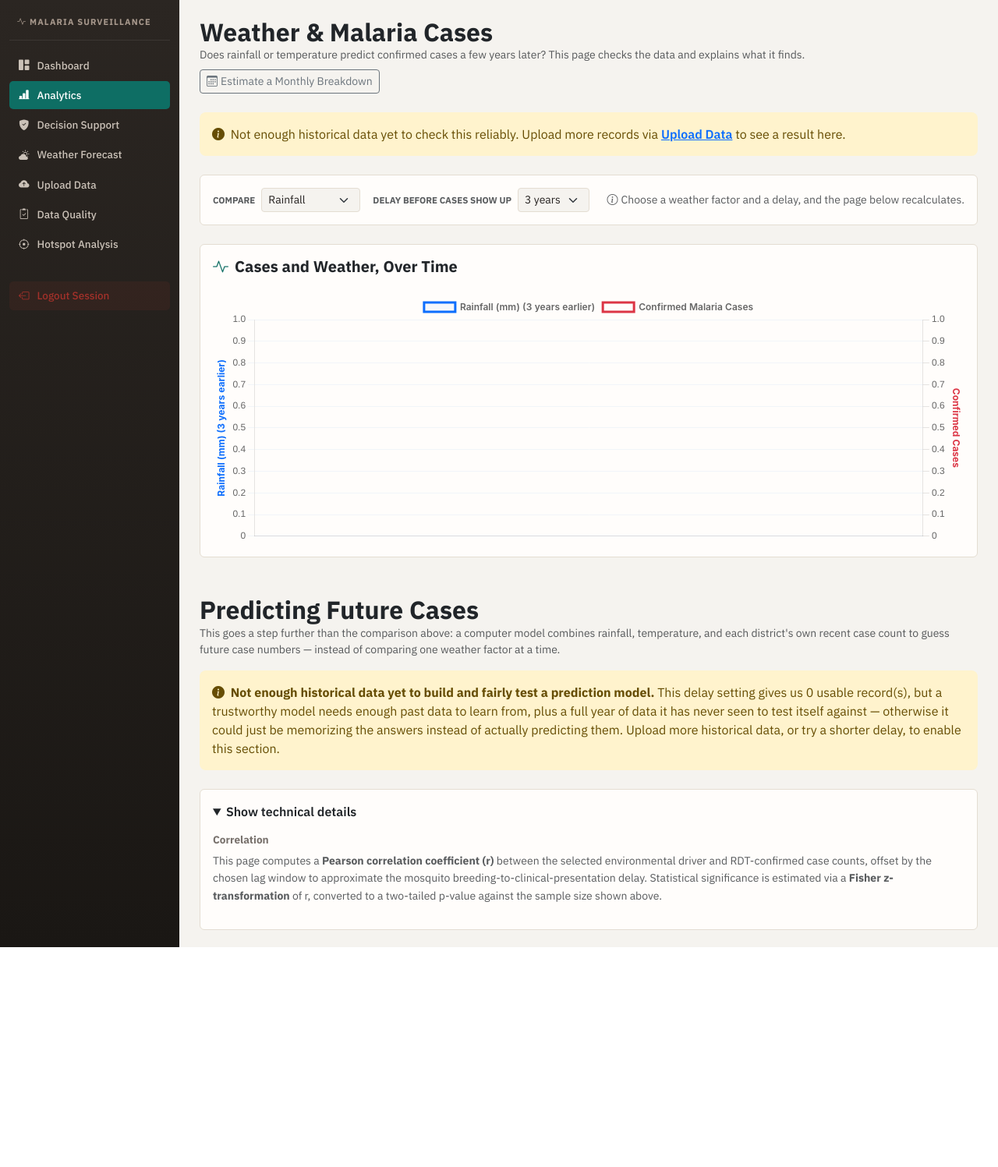
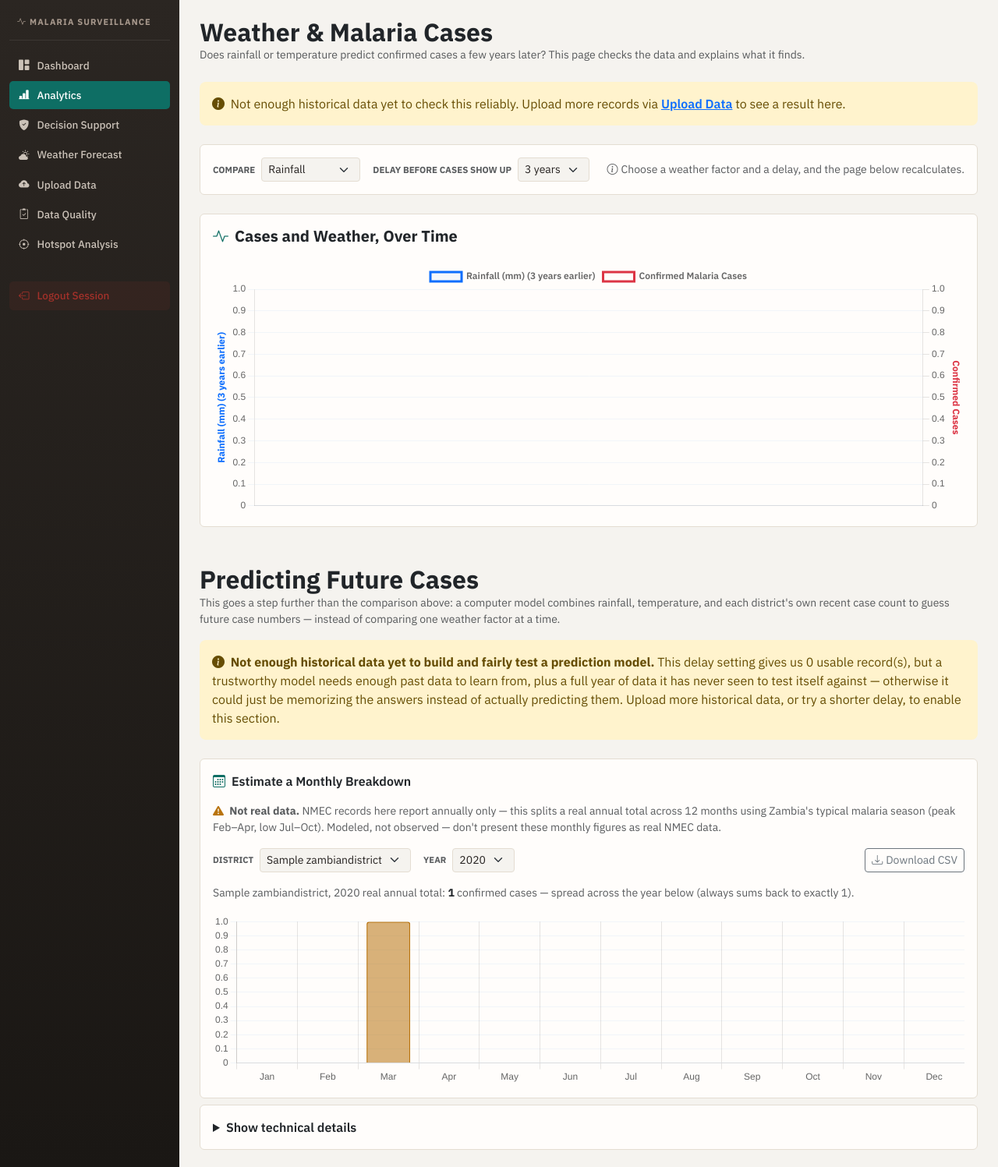
Before and after one commit to LadyStephania/Malaria-analytics-, a Django app: page /analytics/ in a window 1280 px wide, after a click on "Estimate a Monthly Breakdown". Shown: the whole page at 78% size. Before the commit the page ends 1215 px from the top, so only its background shows below. Run offline with Django 5.2, Linux system fonts and the light colour scheme; a user stored in the database is signed in; tables that the repository leaves empty hold one stand-in row (values such as "Sample post").

Commit message:
Merge the Estimated Monthly Distribution page into Analytics
Folded the standalone /analytics/monthly-estimate/ page into a
collapsed section on the Analytics page itself, since it's the same
"this data is annual-only" context as the rest of that page - no
reason for it to be a separate page reached by a header button.

Trimmed on the way in, not just relocated:
- Dropped the standalone "Real Annual Total" stat card and the "What
  This Estimate Assumes" card - both said the same thing already
  covered by the one warning paragraph and the inline total line, so
  keeping all three was pure repetition.
- Dropped the monthly breakdown table - the chart already shows the
  shape, exact figures are one click away via the still-present CSV
  download, and having a chart AND a table both showing the identical
  12 numbers on the same page was redundant.
- Condensed the "this is not real data" banner from a full alert block
  to one tight paragraph, appropriately sized for a sub-section rather
  than a whole page's headline warning.

The district/year picker form and the correlation driver/lag form now
each carry hidden inputs preserving the other's current selection, so
switching one doesn't silently reset the other (they're two forms on
one page, GET params only submit their own form's fields by default).

Removed the now-orphaned monthly_estimate_view, its template, and its
URL route; the CSV export endpoint (monthly_estimate_csv_view) is
unchanged and still reachable from the merged section's download
button.

Verified: manage.py check, the old URL now correctly 404s, the merged
section renders with the right trimmed content and the right totals,
cross-form state preservation confirmed (selecting a district/year
survives changing driver/lag and vice versa), CSV download still
works standalone, and the full 8-page smoke test passes. Also fixed a
leftover 'Inter' font reference in this file's Chart.js configs from
before the IBM Plex Sans switch.

Co-Authored-By: Claude Sonnet 5 <noreply@anthropic.com>

```diff
--- a/core_project/malaria/templates/analytics.html
+++ b/core_project/malaria/templates/analytics.html
@@ -1,16 +1,9 @@
 {% extends 'base.html' %}
 {% block title %}Analytics | Malaria Insights{% endblock %}
 {% block content %}
-<div class="mb-4 d-flex justify-content-between align-items-start flex-wrap gap-2">
-    <div>
-        <h2 class="fw-bold text-dark m-0">Weather &amp; Malaria Cases</h2>
-        <p class="text-muted small mb-0">Does rainfall or temperature predict confirmed cases a few {{ cadence_unit }}s later? This page checks the data and explains what it finds.</p>
-    </div>
-    {% if cadence_unit == 'year' %}
-    <a href="{% url 'monthly_estimate' %}" class="btn btn-sm btn-outline-secondary flex-shrink-0">
-        <i class="bi bi-calendar3 me-1"></i>Estimate a Monthly Breakdown
-    </a>
-    {% endif %}
+<div class="mb-4">
+    <h2 class="fw-bold text-dark m-0">Weather &amp; Malaria Cases</h2>
+    <p class="text-muted small mb-0">Does rainfall or temperature predict confirmed cases a few {{ cadence_unit }}s later? This page checks the data and explains what it finds.</p>
 </div>
 
 {% if weather_unavailable %}
@@ -39,6 +32,8 @@
 
 <!-- Driver + Lag Controls -->
 <form method="get" class="premium-card d-flex flex-wrap align-items-center gap-3 mb-4">
+    {% if md_selected_district %}<input type="hidden" name="district_id" value="{{ md_selected_district.id }}">{% endif %}
+    {% if md_selected_year %}<input type="hidden" name="year" value="{{ md_selected_year }}">{% endif %}
     <div class="d-flex align-items-center gap-2">
         <label class="small fw-bold text-muted text-uppercase mb-0" style="font-size: 0.72rem;">Compare</label>
         <select name="driver" class="form-select form-select-sm w-auto" onchange="this.form.submit()">
@@ -189,6 +184,62 @@
 </div>
 {% endif %}
 
+{% if cadence_unit == 'year' and md_districts %}
+<!-- Estimated monthly breakdown, collapsed by default — same "annual-only data"
+     context as the rest of this page, so it lives here instead of a separate page. -->
+<details class="premium-card mt-2 mb-2">
+    <summary class="fw-semibold text-dark d-flex align-items-center gap-2" style="cursor: pointer;">
+        <i class="bi bi-calendar3 text-primary"></i> Estimate a Monthly Breakdown
+    </summary>
+    <div class="mt-3">
+        <p class="text-muted small">
+            <i class="bi bi-exclamation-triangle-fill text-warning me-1"></i>
+            <strong>Not real data.</strong> NMEC records here report annually only — this splits a real annual
+            total across 12 months using Zambia's typical malaria season (peak Feb&ndash;Apr, low Jul&ndash;Oct).
+            Modeled, not observed — don't present these monthly figures as real NMEC data.
+        </p>
+        <form method="get" class="d-flex flex-wrap align-items-center gap-3 mb-3">
+            <input type="hidden" name="driver" value="{{ driver }}">
+            <input type="hidden" name="lag" value="{{ lag_weeks }}">
+            <div class="d-flex align-items-center gap-2">
+                <label class="small fw-bold text-muted text-uppercase mb-0" style="font-size: 0.7rem;">District</label>
+                <select name="district_id" class="form-select form-select-sm w-auto" onchange="this.form.submit()">
+                    {% for d in md_districts %}
+                    <option value="{{ d.id }}" {% if md_selected_district and d.id == md_selected_district.id %}selected{% endif %}>{{ d.name }}</option>
+                    {% endfor %}
+                </select>
+            </div>
+            {% if md_available_years %}
+            <div class="d-flex align-items-center gap-2">
+                <label class="small fw-bold text-muted text-uppercase mb-0" style="font-size: 0.7rem;">Year</label>
+                <select name="year" class="form-select form-select-sm w-auto" onchange="this.form.submit()">
+                    {% for y in md_available_years %}
+                    <option value="{{ y }}" {% if y == md_selected_year %}selected{% endif %}>{{ y }}</option>
+                    {% endfor %}
+                </select>
+            </div>
+            {% endif %}
+            {% if md_selected_district and md_selected_year %}
+            <a href="{% url 'monthly_estimate_csv' %}?district_id={{ md_selected_district.id }}&year={{ md_selected_year }}" class="btn btn-sm btn-outline-secondary ms-auto">
+                <i class="bi bi-download me-1"></i>Download CSV
+            </a>
+            {% endif %}
+        </form>
+        {% if md_monthly_breakdown %}
+        <p class="text-muted small mb-3">
+            {{ md_selected_district.name }}, {{ md_selected_year }} real annual total: <strong class="text-dark">{{ md_annual_total }}</strong>
+            confirmed cases &mdash; spread across the year below (always sums back to exactly {{ md_annual_total }}).
+        </p>
+        <div style="position: relative; height: 220px; width: 100%;">
+            <canvas id="monthlyEstimateChart"></canvas>
+        </div>
+        {% else %}
+        <p class="text-muted small mb-0">No reporting years on file for this district yet.</p>
+        {% endif %}
+    </div>
+</details>
+{% endif %}
+
 <!-- Technical details, collapsed by default: everything above is plain-language;
      the full statistical/model methodology lives here for anyone who wants it. -->
 <details class="premium-card mt-2">
@@ -258,20 +309,20 @@ document.addEventListener("DOMContentLoaded", function () {
             plugins: {
                 legend: {
                     position: 'top',
-                    labels: { font: { family: 'Inter', weight: '600' } }
+                    labels: { font: { family: 'IBM Plex Sans', weight: '600' } }
                 }
             },
             scales: {
                 yWeather: {
                     type: 'linear',
                     position: 'left',
-                    title: { display: true, text: '{{ driver_label_lagged|escapejs }}', color: '{{ driver_color }}', font: { weight: 'bold', family: 'Inter' } },
+                    title: { display: true, text: '{{ driver_label_lagged|escapejs }}', color: '{{ driver_color }}', font: { weight: 'bold', family: 'IBM Plex Sans' } },
                     grid: { color: '#f1f5f9' }
                 },
                 yEpidemiology: {
                     type: 'linear',
                     position: 'right',
-                    title: { display: true, text: 'Confirmed Cases', color: '#dc3545', font: { weight: 'bold', family: 'Inter' } },
+                    title: { display: true, text: 'Confirmed Cases', color: '#dc3545', font: { weight: 'bold', family: 'IBM Plex Sans' } },
                     grid: { drawOnChartArea: false }
                 }
             }
@@ -303,7 +354,7 @@ document.addEventListener("DOMContentLoaded", function () {
             options: {
                 responsive: true,
                 maintainAspectRatio: false,
-                plugins: { legend: { position: 'top', labels: { font: { family: 'Inter', weight: '600' } } } },
+                plugins: { legend: { position: 'top', labels: { font: { family: 'IBM Plex Sans', weight: '600' } } } },
                 scales: {
                     x: { ticks: { autoSkip: false, maxRotation: 60, minRotation: 60, font: { size: 10 } } },
                     y: { beginAtZero: true, grid: { color: '#f1f5f9' } }
@@ -311,6 +362,31 @@ document.addEventListener("DOMContentLoaded", function () {
             }
         });
     }
+
+    // ---- Estimated Monthly Breakdown ----
+    const monthlyCanvas = document.getElementById('monthlyEstimateChart');
+    if (monthlyCanvas) {
+        new Chart(monthlyCanvas.getContext('2d'), {
+            type: 'bar',
+            data: {
+                labels: {{ md_monthly_labels_json|default:"[]"|safe }},
+                datasets: [{
+                    label: 'Estimated Confirmed Cases',
+                    data: {{ md_monthly_cases_json|default:"[]"|safe }},
+                    backgroundColor: 'rgba(185, 116, 15, 0.55)',
+                    borderColor: '#b9740f',
+                    borderWidth: 1.5,
+                    borderRadius: 3
+                }]
+            },
+            options: {
+                responsive: true,
+                maintainAspectRatio: false,
+                plugins: { legend: { display: false } },
+                scales: { y: { beginAtZero: true, grid: { color: '#f1f5f9' } } }
+            }
+        });
+    }
 });
 </script>
 {% endblock %}
--- a/core_project/malaria/urls.py
+++ b/core_project/malaria/urls.py
@@ -8,7 +8,6 @@ urlpatterns = [
     path('dashboard/', views.dashboard_view, name='dashboard'),
     path('dashboard/year/<int:year>/', views.year_breakdown_view, name='year_breakdown'),
     path('analytics/', views.analytics_view, name='analytics'),
-    path('analytics/monthly-estimate/', views.monthly_estimate_view, name='monthly_estimate'),
     path('analytics/monthly-estimate.csv', views.monthly_estimate_csv_view, name='monthly_estimate_csv'),
     path('data-quality/', views.data_quality_view, name='data_quality'),
     path('hotspot-analysis/', views.hotspot_view, name='hotspot_analysis'),
--- a/core_project/malaria/views.py
+++ b/core_project/malaria/views.py
@@ -857,6 +857,52 @@ def analytics_view(request):
     rf = _random_forest_forecast(lag_weeks)
 
     lag_phrase = f"{lag_weeks} {cadence_unit}{'s' if lag_weeks != 1 else ''} earlier"
+
+    # ---- Estimated monthly breakdown (folded into this page rather than a
+    # separate one — same "annual-only data" context, so it belongs alongside
+    # the rest of the annual-cadence handling above, not off on its own). ----
+    md_districts = (
+        ZambianDistrict.objects.filter(integratedmalariadata__isnull=False).distinct().order_by('name')
+    )
+    md_district_id = request.GET.get('district_id') or None
+    md_selected_district = None
+    if md_district_id:
+        try:
+            md_selected_district = ZambianDistrict.objects.get(pk=md_district_id)
+        except (ZambianDistrict.DoesNotExist, ValueError):
+            md_selected_district = None
+    if not md_selected_district:
+        md_selected_district = md_districts.first()
+
+    md_year = None
+    md_available_years = []
+    md_annual_total = None
+    md_monthly_breakdown = []
+    if md_selected_district:
+        md_available_years = list(
+            IntegratedMalariaData.objects
+            .filter(district=md_selected_district)
+            .values_list('reporting_year', flat=True)
+            .distinct()
+            .order_by('-reporting_year')
+        )
+        try:
+            md_year = int(request.GET.get('year')) if request.GET.get('year') else None
+        except ValueError:
+            md_year = None
+        if md_year not in md_available_years:
+            md_year = md_available_years[0] if md_available_years else None
+
+        if md_year is not None:
+            md_annual_total = (
+                IntegratedMalariaData.objects
+                .filter(district=md_selected_district, reporting_year=md_year)
+                .aggregate(total=Sum('rdt_confirmations'))['total'] or 0
+            )
+            md_estimated = _distribute_annual_to_months(md_annual_total)
+            md_monthly_breakdown = [
+                {'short': _MONTH_NAMES[m - 1][:3], 'cases': md_estimated[m]} for m in range(1, 13)
+            ]
 
     context = {
         'driver': driver,
@@ -893,6 +939,14 @@ def analytics_view(request):
         'rf_avp_labels_json': json.dumps([d for d, _a, _p in rf.get('actual_vs_predicted', [])[:20]]),
         'rf_avp_actual_json': json.dumps([a for _d, a, _p in rf.get('actual_vs_predicted', [])[:20]]),
         'rf_avp_predicted_json': json.dumps([p for _d, _a, p in rf.get('actual_vs_predicted', [])[:20]]),
+        'md_districts': md_districts,
+        'md_selected_district': md_selected_district,
+        'md_available_years': md_available_years,
+        'md_selected_year': md_year,
+        'md_annual_total': md_annual_total,
+        'md_monthly_breakdown': md_monthly_breakdown,
+        'md_monthly_labels_json': json.dumps([row['short'] for row in md_monthly_breakdown]),
+        'md_monthly_cases_json': json.dumps([row['cases'] for row in md_monthly_breakdown]),
     }
     return render(request, 'analytics.html', context)
 
@@ -944,70 +998,6 @@ def _distribute_annual_to_months(annual_total, weights=_MONTHLY_SEASONALITY_WEIG
     for m in by_remainder[:remainder]:
         floors[m] += 1
     return floors  # {month_number: estimated_cases}
-
-
-@login_required
-def monthly_estimate_view(request):
-    districts_with_data = (
-        ZambianDistrict.objects
-        .filter(integratedmalariadata__isnull=False)
-        .distinct()
-        .order_by('name')
-    )
-
-    district_id = request.GET.get('district_id') or None
-    selected_district = None
-    if district_id:
-        try:
-            selected_district = ZambianDistrict.objects.get(pk=district_id)
-        except (ZambianDistrict.DoesNotExist, ValueError):
-            selected_district = None
-    if not selected_district:
-        selected_district = districts_with_data.first()
-
-    year = None
-    available_years = []
-    monthly_breakdown = []
-    annual_total = None
-    if selected_district:
-        available_years = list(
-            IntegratedMalariaData.objects
-            .filter(district=selected_district)
-            .values_list('reporting_year', flat=True)
-            .distinct()
-            .order_by('-reporting_year')
-        )
-        try:
-            year = int(request.GET.get('year')) if request.GET.get('year') else None
-        except ValueError:
-            year = None
-        if year not in available_years:
-            year = available_years[0] if available_years else None
-
-        if year is not None:
-            annual_total = (
-                IntegratedMalariaData.objects
-                .filter(district=selected_district, reporting_year=year)
-                .aggregate(total=Sum('rdt_confirmations'))['total'] or 0
-            )
-            estimated = _distribute_annual_to_months(annual_total)
-            monthly_breakdown = [
-                {'month': _MONTH_NAMES[m - 1], 'short': _MONTH_NAMES[m - 1][:3], 'cases': estimated[m]}
-                for m in range(1, 13)
-            ]
-
-    context = {
-        'districts_with_data': districts_with_data,
-        'selected_district': selected_district,
-        'selected_district_id': selected_district.id if selected_district else '',
-        'available_years': available_years,
-        'selected_year': year,
-        'annual_total': annual_total,
-        'monthly_breakdown': monthly_breakdown,
-        'monthly_labels_json': json.dumps([row['short'] for row in monthly_breakdown]),
-        'monthly_cases_json': json.dumps([row['cases'] for row in monthly_breakdown]),
-    }
-    return render(request, 'monthly_estimate.html', context)
 
 
 @login_required
```
Also changed, not shown: core_project/malaria/templates/monthly_estimate.html (deleted, +0 -142 lines).
